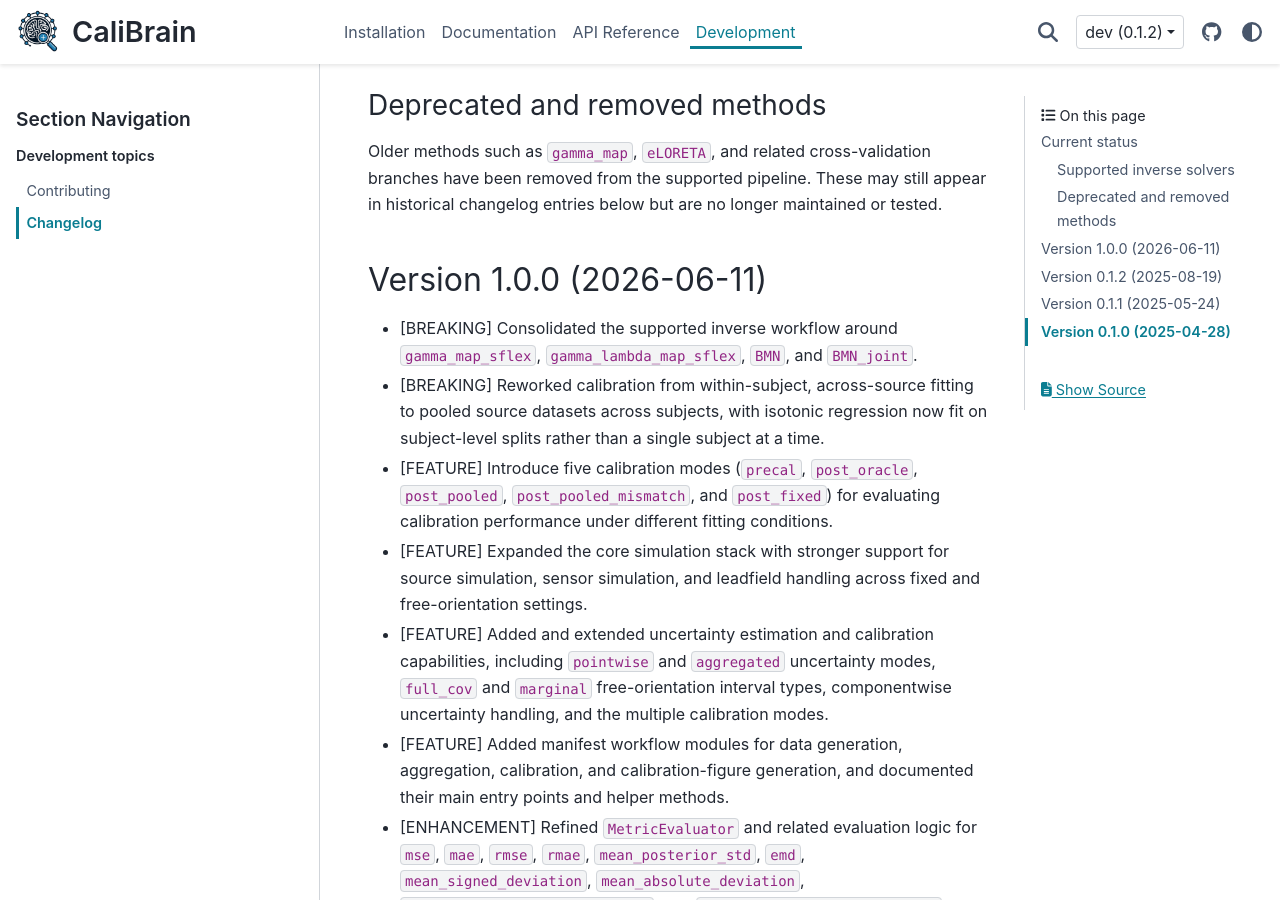
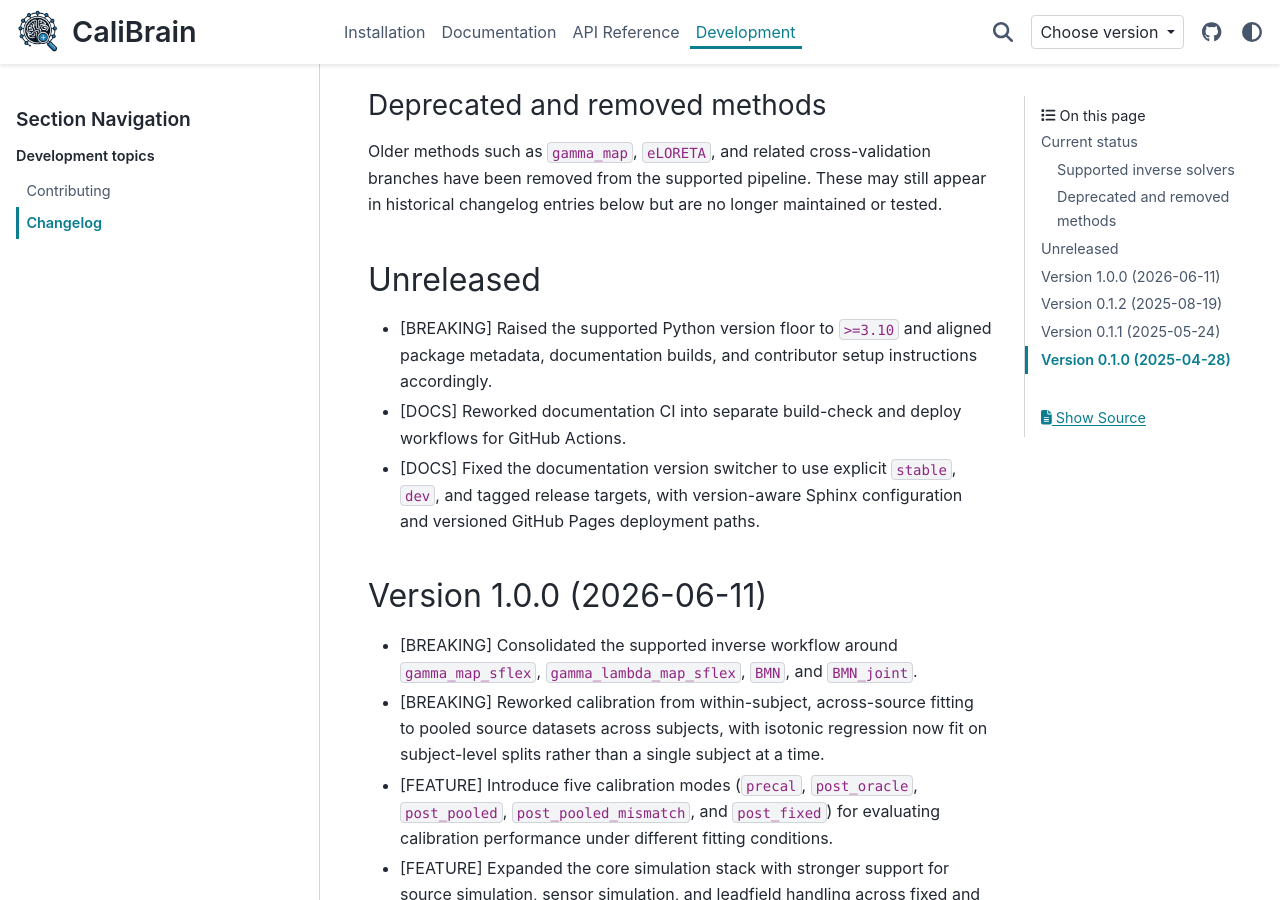
Before and after one commit to braindatalab/CaliBrain, a Sphinx documentation site: the page built from docs/source/development/changelog.rst, in a window 1280 px wide and 900 px high, scrolled down 981 px. Built offline with Sphinx 7.4.7 and the PyData theme 0.15.4, drawn with Linux system fonts in a browser that asks for light colours; pages that are not in the unit, such as notebooks, are missing from menus.

Commit message:
docs: fix versioned docs deployment and raise Python floor to 3.10

```diff
--- a/docs/source/_static/switcher.json
+++ b/docs/source/_static/switcher.json
@@ -1,17 +1,17 @@
 [
   {
-    "name": "dev (0.1.2)",
+    "name": "dev",
     "version": "dev",
     "url": "https://braindatalab.github.io/CaliBrain/dev/"
   },
   {
-    "name": "stable (0.1.2)",
+    "name": "stable",
     "version": "stable",
     "url": "https://braindatalab.github.io/CaliBrain/"
   },
   {
-    "name": "v0.1.2",
-    "version": "0.1.2",
-    "url": "https://braindatalab.github.io/CaliBrain/v0.1.2/"
+    "name": "v1.0.0",
+    "version": "v1.0.0",
+    "url": "https://braindatalab.github.io/CaliBrain/v1.0.0/"
   }
 ]
--- a/docs/source/conf.py
+++ b/docs/source/conf.py
@@ -1,3 +1,4 @@
+import os
 import sys
 from pathlib import Path
 
@@ -15,7 +16,7 @@
 author = 'Mohammad Orabe, Ismail Huseynov, Srikantan Nagarajan, Stefan Haufe'
 release = calibrain.__version__
 version = release
-documentation_version = "dev"
+documentation_version = os.environ.get("DOCS_VERSION", "dev")
 
 # -- General configuration ---------------------------------------------------
 extensions = [
@@ -59,7 +60,7 @@
 
     "announcement": f"You are viewing CaliBrain v{release} documentation",
     "switcher": {
-        "json_url": "_static/switcher.json",
+        "json_url": "https://braindatalab.github.io/CaliBrain/_static/switcher.json",
         "version_match": documentation_version,
     },
 
--- a/docs/source/development/changelog.rst
+++ b/docs/source/development/changelog.rst
@@ -38,6 +38,13 @@
 Older methods such as ``gamma_map``, ``eLORETA``, and related cross-validation
 branches have been removed from the supported pipeline. These may still appear
 in historical changelog entries below but are no longer maintained or tested.
+
+Unreleased
+----------
+
+*   [BREAKING] Raised the supported Python version floor to ``>=3.10`` and aligned package metadata, documentation builds, and contributor setup instructions accordingly.
+*   [DOCS] Reworked documentation CI into separate build-check and deploy workflows for GitHub Actions.
+*   [DOCS] Fixed the documentation version switcher to use explicit ``stable``, ``dev``, and tagged release targets, with version-aware Sphinx configuration and versioned GitHub Pages deployment paths.
 
 
 Version 1.0.0 (2026-06-11)
--- a/docs/source/development/contributing.rst
+++ b/docs/source/development/contributing.rst
@@ -36,7 +36,7 @@
 
    .. code-block:: bash
 
-      conda create -n calibrain-dev python=3.9 -y
+      conda create -n calibrain-dev python=3.10 -y
       conda activate calibrain-dev
 
    Install the package in editable mode:
@@ -99,7 +99,7 @@
    cd CaliBrain
 
    # Create development environment
-   conda create -n calibrain-dev python=3.9 -y
+   conda create -n calibrain-dev python=3.10 -y
    conda activate calibrain-dev
 
    # Install in development mode with all dependencies
--- a/docs/source/installation/index.rst
+++ b/docs/source/installation/index.rst
@@ -3,7 +3,7 @@
 
 CaliBrain can be installed from source for development or installed into a
 standard Python environment for running workflows. The package metadata currently
-declares Python ``>=3.6``; in practice, the scientific Python dependencies used
+declares Python ``>=3.10``; in practice, the scientific Python dependencies used
 by the workflows are best managed with a recent conda or virtualenv environment.
 
 Dependencies
--- a/pyproject.toml
+++ b/pyproject.toml
@@ -14,7 +14,7 @@
 ]
 license = {text = "BSD-3-Clause"}
 readme = "README.rst"
-requires-python = ">=3.6"
+requires-python = ">=3.10"
 
 dependencies = [
     "numpy",
```
Also changed, not shown: 2 other files.
